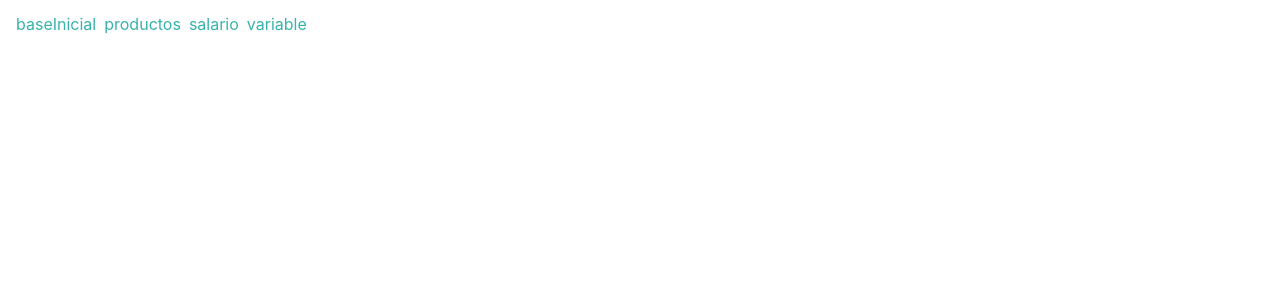
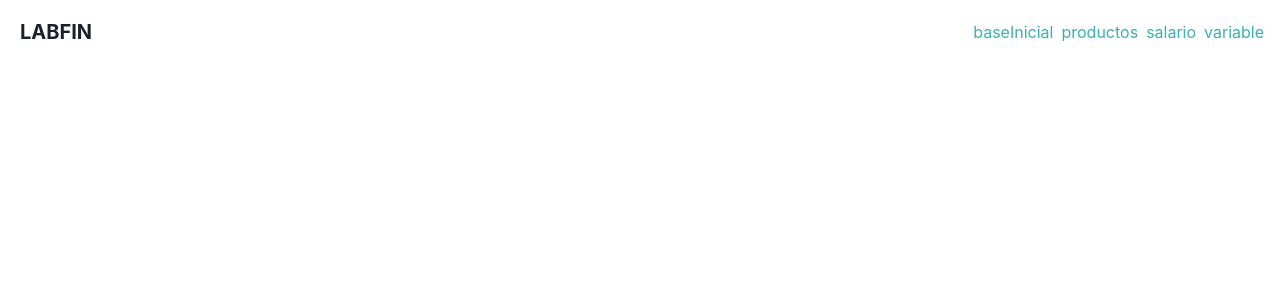
Before and after one commit to ricardober93/frontLabFin, a React (Create React App) app: page /app in a window 1280 px wide. Shown: the top 300 px of the page. Built offline with nearby package versions, Linux system fonts and the light colour scheme.

Commit message:
feat (Proyecciones): agregar un navbar en proyecciones

```diff
--- a/src/pages/proyecciones/Proyeccion.tsx
+++ b/src/pages/proyecciones/Proyeccion.tsx
@@ -1,3 +1,4 @@
+import { Box, Flex, Heading, Spacer } from "@chakra-ui/react";
 import React from "react";
 import { Route, Switch } from "react-router-dom";
 import { RoutesApp } from "./components/RoutesApp";
@@ -5,11 +6,20 @@ import { RoutesApp } from "./components/RoutesApp";
 export const Proyeccion = ({ routes }: any) => {
   return (
     <div>
-      {routes.map(( route: any, i: number) => (
-        <RoutesApp route={route} key={i} />
-      ))}
+      <Flex>
+        <Box p="2">
+          <Heading size="md">LABFIN</Heading>
+        </Box>
+        <Spacer />
+        <Box d="flex" alignItems="center">
+          {routes.map((route: any, i: number) => (
+            <RoutesApp route={route} key={i} />
+          ))}
+        </Box>
+      </Flex>
+
       <Switch>
-        {routes.map(( route : any, i: number) => (
+        {routes.map((route: any, i: number) => (
           <Route
             exact
             key={i}
```
